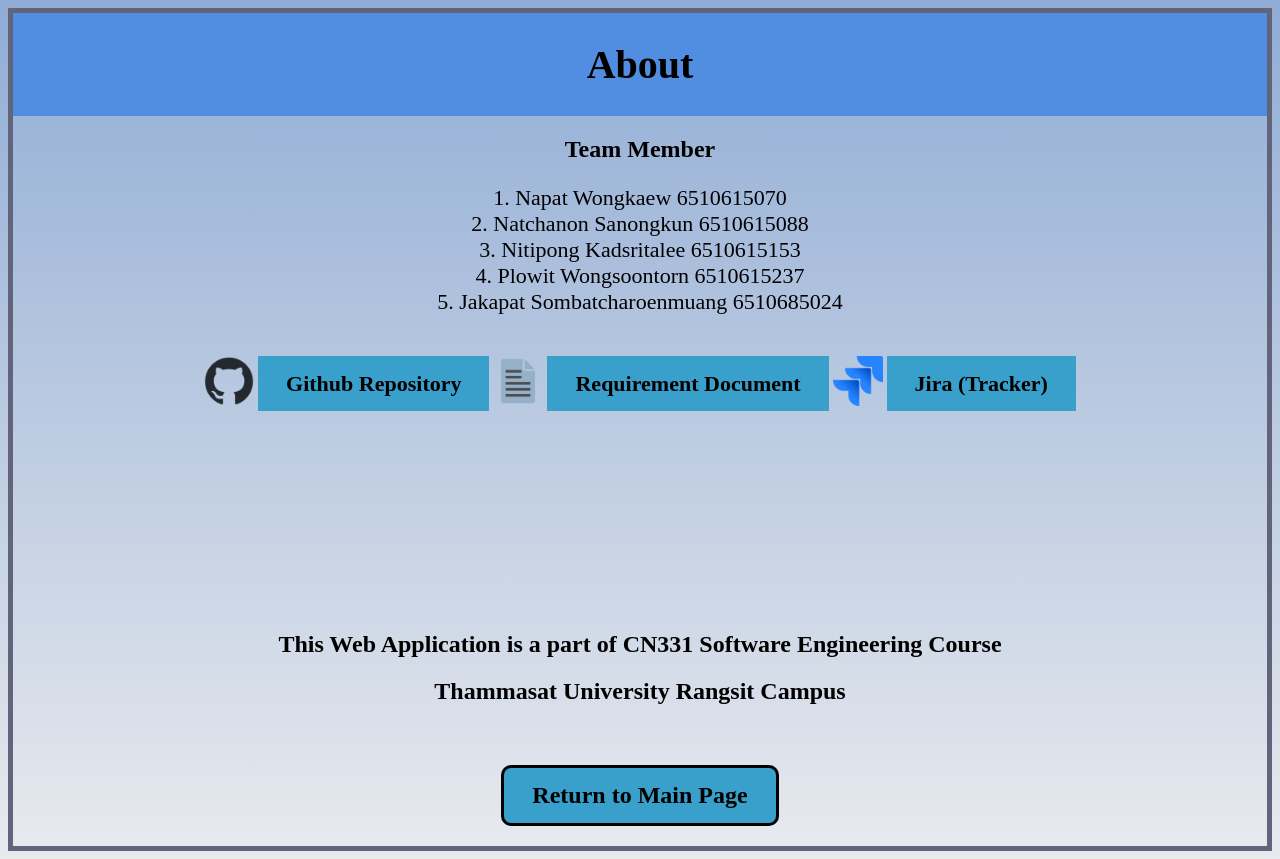
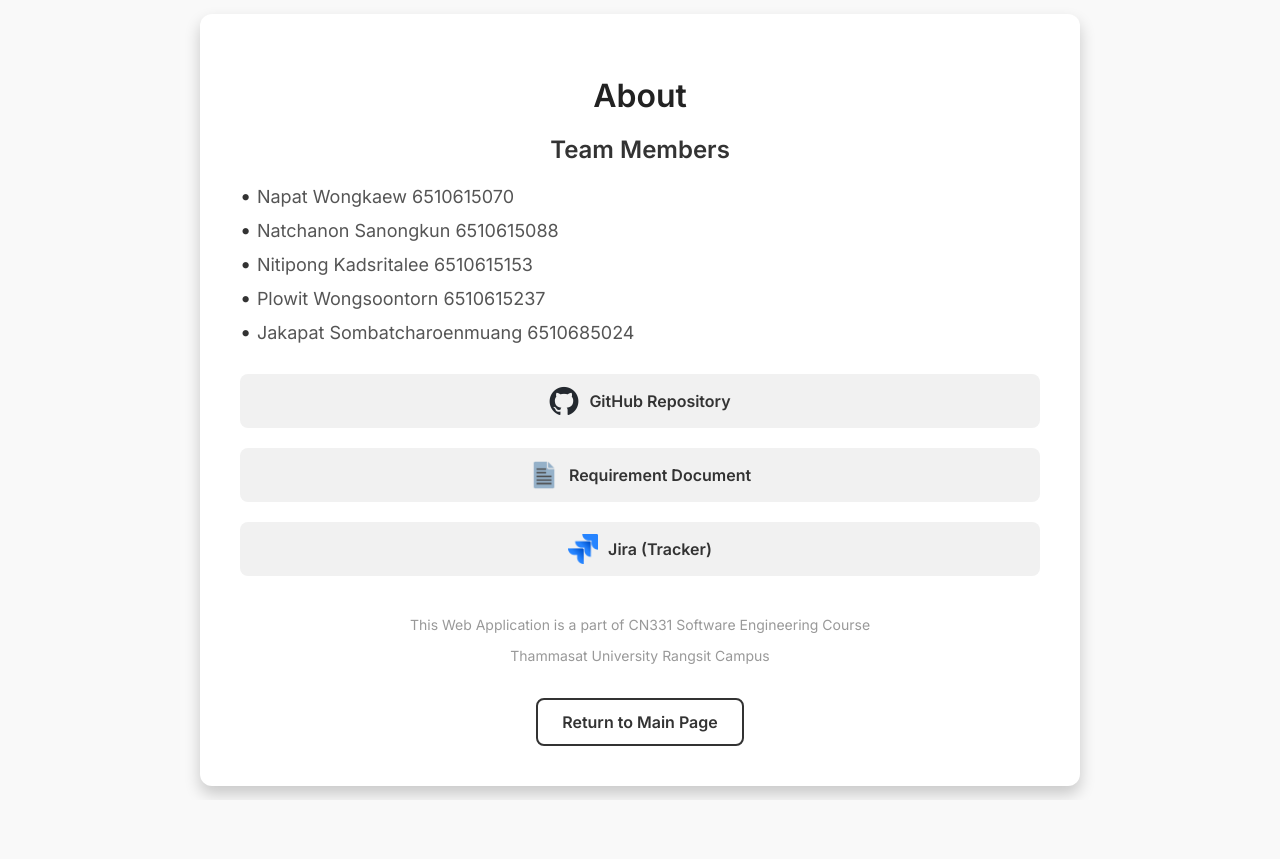
Before and after one commit to 6510615153/Team_Scheduler, a Django app: page /about in a window 1280 px wide. After the commit the page ends 799 px from the top, so only its background shows below. Run offline with Django 5.2, Linux system fonts and the light colour scheme.

Commit message:
Minimal style CSS updated

```diff
--- a/main_page/templates/main_page/about.html
+++ b/main_page/templates/main_page/about.html
@@ -6,56 +6,101 @@
     <meta charset="UTF-8">
     <meta name="viewport" content="width=device-width, initial-scale=1.0">
     <title>About</title>
-</head>
+    <link href="https://fonts.googleapis.com/css2?family=Inter:wght@400;600&display=swap" rel="stylesheet">
     <style>
-.back_temp {
-    background-image:linear-gradient(rgb(144, 172, 213), rgb(232, 234, 238));
-    background-repeat: no-repeat;  min-height: 100vh;
+        body {
+            margin: 0;
+            font-family: 'Inter', sans-serif;
+            background-color: #f9f9f9; /* พื้นหลังสีเทาอ่อน */
+            color: #333;
+            display: flex;
+            justify-content: center;
+            align-items: center;
+            min-height: 100vh;
         }
-.border_temp {
-    min-height: 100vh;
-    border: 5px solid rgb(98, 100, 123);
-    box-sizing: border-box;
+        .container {
+            background-color: #fff; /* กรอบสีขาว */
+            border-radius: 12px; /* มุมโค้งมน */
+            box-shadow: 0 8px 16px rgba(0, 0, 0, 0.2); /* เงาให้ดูเหมือนลอย */
+            padding: 40px;
+            max-width: 800px;
+            width: 90%;
+            text-align: center;
         }
-.box_no_border {
-    background-color: rgb(57, 159, 203);
-    padding: 14px 28px;
-    cursor: pointer;
+        .container h1 {
+            font-size: 32px;
+            font-weight: 600;
+            margin-bottom: 20px;
+            color: #222;
+        }
+        .container ol {
+            text-align: left;
+            font-size: 18px;
+            color: #555;
+            padding: 0;
+            margin: 20px 0 30px;
+            list-style: none;
+        }
+        .container ol li {
+            margin-bottom: 10px;
+        }
+        .container ol li::before {
+            content: "• ";
+            color: #333;
+            font-size: 20px;
+        }
+        .icon-link {
+            display: flex;
+            align-items: center;
+            justify-content: center;
+            gap: 10px;
+            margin: 20px 0;
+            font-size: 16px;
+            font-weight: 600;
+            text-decoration: none;
+            color: #333;
+            background-color: #f1f1f1;
+            padding: 12px 16px;
+            border-radius: 8px;
+            transition: all 0.3s ease;
+        }
+        .icon-link:hover {
+            background-color: #333;
+            color: #fff;
+        }
+        .icon-link img {
+            width: 30px;
+            height: 30px;
+        }
+        .footer {
+            margin-top: 40px;
+            font-size: 14px;
+            color: #999;
+        }
+        .return-link {
+            margin-top: 20px;
             display: inline-block;
+            padding: 12px 24px;
+            border: 2px solid #333;
+            border-radius: 8px;
             text-decoration: none;
-    color:black
+            color: #333;
+            font-size: 16px;
+            font-weight: 600;
+            background-color: #fff;
+            transition: all 0.3s ease;
         }
-.box_temp1 {
-    border: 3px solid black;
-    background-color: rgb(57, 159, 203);
-    padding: 14px 28px;
-    cursor: pointer;
-    display: inline-block;
-    border-radius: 10px;
-    text-decoration: none;
-    color:black
-}
-.box_temp1:hover {
-  background-color: rgb(48, 137, 175); /* Change color on hover */
-}
-.github_txt {
-    font-size: 22px;
-    text-decoration: none;
-    color:white
-}
-.move_list_num {
-  list-style-position: inside;
-  padding-left: 0;
+        .return-link:hover {
+            background-color: #333;
+            color: #fff;
         }
     </style>
-<body class="back_temp">
-<div class="border_temp">
-<center>
-
-    <div style="background-color: rgb(81, 141, 225); padding: 1px 0px;"><h1 style="font-size: 40px;">About</h1></div>
-
-    <h2>Team Member</h2>
-    <ol class="move_list_num" style="font-size: 22px;">
+</head>
+<body>
+    <div class="container">
+        <h1>About</h1>
+        <h2>Team Members</h2>
+        <ol>
             <li>Napat Wongkaew 6510615070</li>
             <li>Natchanon Sanongkun 6510615088</li>
             <li>Nitipong Kadsritalee 6510615153</li>
@@ -63,35 +108,22 @@
             <li>Jakapat Sombatcharoenmuang 6510685024</li>
         </ol>
 
-    <img src="{% static 'images/github_black.png' %}" alt="github_pic" style="width: 50px; height: 50px; position: relative; top: 15px;">
-    <h2 class="box_no_border">
-    <a href="https://github.com/6510615153/Team_Scheduler" class="github_txt" style="color: black;">
-    Github Repository
+        <a href="https://github.com/6510615153/Team_Scheduler" class="icon-link">
+            <img src="{% static 'images/github_black.png' %}" alt="GitHub"> GitHub Repository
         </a>
-    </h2>
-    <img src="{% static 'images/doc.png' %}" alt="github_pic" style="width: 50px; height: 50px; position: relative; top: 15px;">
-    <h2 class="box_no_border">
-    <a href="https://drive.google.com/file/d/170asSz8yel1KxmYpJPXOXBcruvHteXMc/view?usp=sharing" class="github_txt" style="color: black;">
-    Requirement Document
+        <a href="https://drive.google.com/file/d/170asSz8yel1KxmYpJPXOXBcruvHteXMc/view?usp=sharing" class="icon-link">
+            <img src="{% static 'images/doc.png' %}" alt="Document"> Requirement Document
         </a>
-    </h2>
-    <img src="{% static 'images/jira.png' %}" alt="github_pic" style="width: 50px; height: 50px; position: relative; top: 15px;">
-    <h2 class="box_no_border">
-    <a href="https://teamscheduletu.atlassian.net/" class="github_txt" style="color: black;">
-    Jira (Tracker)
+        <a href="https://teamscheduletu.atlassian.net/" class="icon-link">
+            <img src="{% static 'images/jira.png' %}" alt="Jira"> Jira (Tracker)
         </a>
-    </h2>
 
-    <div style="margin-top: 200px;">
-    <h2>This Web Application is a part of CN331 Software Engineering Course</h2>
-    <h2>Thammasat University Rangsit Campus</h2>
+        <div class="footer">
+            <p>This Web Application is a part of CN331 Software Engineering Course</p>
+            <p>Thammasat University Rangsit Campus</p>
         </div>
-    <div style="margin-top: 60px;">
-    <h2>
-    <a href="{% url 'main_page:index_main' %}" class="box_temp1">Return to Main Page</a>
-    </h2>
-    </div>
-</center>
+
+        <a href="{% url 'main_page:index_main' %}" class="return-link">Return to Main Page</a>
     </div>
 </body>
 </html>
```
Lines whose indentation alone changed are shown as unchanged.
